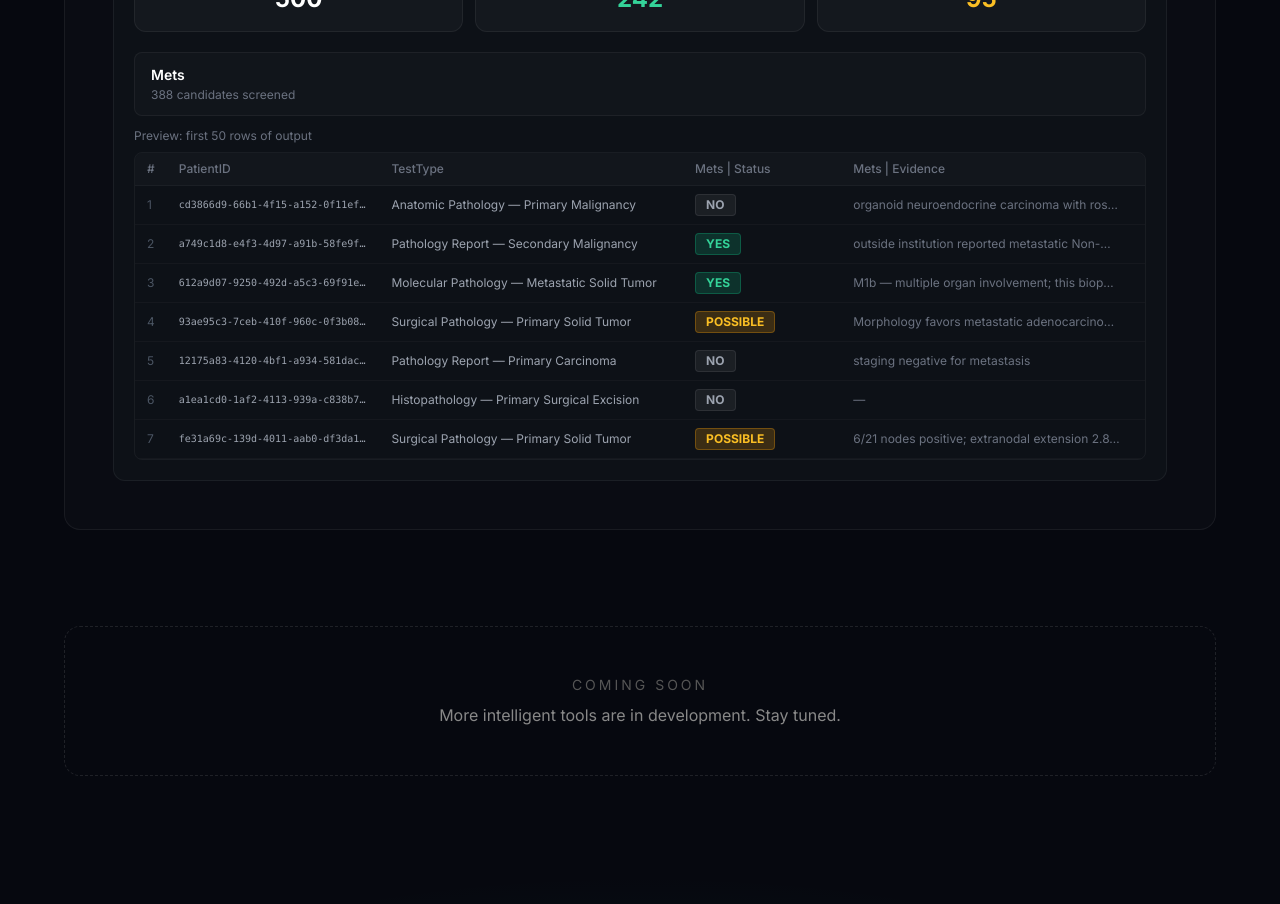
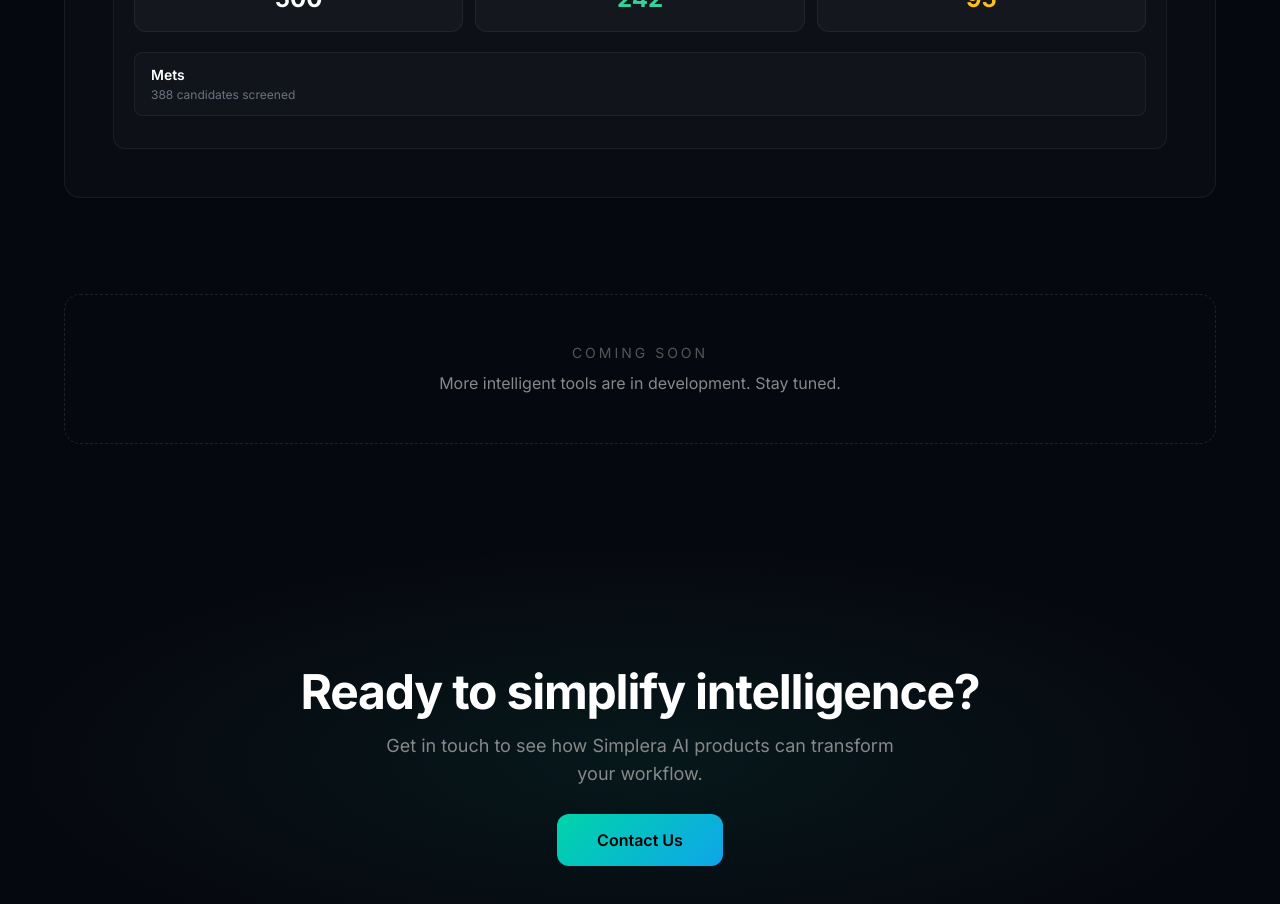
Before and after one commit to Simplera-AI/simplera-website, a Next.js app: page /products in a window 1280 px wide. Shown: the part 1360-2264 px from the top of the page. Built offline with nearby package versions, Linux system fonts and the light colour scheme.

Commit message:
Fix hero text 'complex' to 'complexity', remove results table from ClinDetect preview

```diff
--- a/components/home/Hero.tsx
+++ b/components/home/Hero.tsx
@@ -33,7 +33,7 @@ export default function Hero() {
         <h1 className="text-4xl md:text-6xl lg:text-7xl font-bold leading-[1.05] tracking-tight mb-6">
           AI tools that make
           <br />
-          <span className="gradient-text">complex simple</span>
+          <span className="gradient-text">complexity simple</span>
         </h1>
 
         {/* Subtitle */}
--- a/components/products/ProductCard.tsx
+++ b/components/products/ProductCard.tsx
@@ -32,37 +32,6 @@ const modes = [
   },
 ];
 
-const previewRows = [
-  { id: 1, patientId: "cd3866d9-66b1-4f15-a152-0f11ef08d691", testType: "Anatomic Pathology — Primary Malignancy", status: "NO", evidence: "organoid neuroendocrine carcinoma with ros…" },
-  { id: 2, patientId: "a749c1d8-e4f3-4d97-a91b-58fe9f5446a3", testType: "Pathology Report — Secondary Malignancy", status: "YES", evidence: "outside institution reported metastatic Non-…" },
-  { id: 3, patientId: "612a9d07-9250-492d-a5c3-69f91e733507", testType: "Molecular Pathology — Metastatic Solid Tumor", status: "YES", evidence: "M1b — multiple organ involvement; this biop…" },
-  { id: 4, patientId: "93ae95c3-7ceb-410f-960c-0f3b08d6ed2e", testType: "Surgical Pathology — Primary Solid Tumor", status: "POSSIBLE", evidence: "Morphology favors metastatic adenocarcino…" },
-  { id: 5, patientId: "12175a83-4120-4bf1-a934-581dacf58c66", testType: "Pathology Report — Primary Carcinoma", status: "NO", evidence: "staging negative for metastasis" },
-  { id: 6, patientId: "a1ea1cd0-1af2-4113-939a-c838b77584e6", testType: "Histopathology — Primary Surgical Excision", status: "NO", evidence: "—" },
-  { id: 7, patientId: "fe31a69c-139d-4011-aab0-df3da1d0d1fc", testType: "Surgical Pathology — Primary Solid Tumor", status: "POSSIBLE", evidence: "6/21 nodes positive; extranodal extension 2.8…" },
-];
-
-function StatusBadge({ status }: { status: string }) {
-  if (status === "YES") {
-    return (
-      <span className="inline-block px-2.5 py-0.5 rounded text-xs font-bold bg-emerald-500/20 text-emerald-400 border border-emerald-500/30">
-        YES
-      </span>
-    );
-  }
-  if (status === "POSSIBLE") {
-    return (
-      <span className="inline-block px-2.5 py-0.5 rounded text-xs font-bold bg-amber-500/20 text-amber-400 border border-amber-500/30">
-        POSSIBLE
-      </span>
-    );
-  }
-  return (
-    <span className="inline-block px-2.5 py-0.5 rounded text-xs font-bold bg-white/[0.06] text-gray-400 border border-white/[0.08]">
-      NO
-    </span>
-  );
-}
 
 export default function ProductCard() {
   const [openModes, setOpenModes] = useState<Set<string>>(
@@ -200,34 +169,6 @@ export default function ProductCard() {
                 <p className="text-xs text-gray-500 mt-0.5">388 candidates screened</p>
               </div>
 
-              {/* Table */}
-              <p className="text-xs text-gray-500 mb-2">Preview: first 50 rows of output</p>
-              <div className="overflow-x-auto rounded-lg border border-white/[0.05]">
-                <table className="w-full text-xs">
-                  <thead>
-                    <tr className="border-b border-white/[0.06] bg-white/[0.02]">
-                      <th className="px-3 py-2 text-left text-gray-500 font-medium w-6">#</th>
-                      <th className="px-3 py-2 text-left text-gray-500 font-medium">PatientID</th>
-                      <th className="px-3 py-2 text-left text-gray-500 font-medium hidden md:table-cell">TestType</th>
-                      <th className="px-3 py-2 text-left text-gray-500 font-medium">Mets | Status</th>
-                      <th className="px-3 py-2 text-left text-gray-500 font-medium hidden lg:table-cell">Mets | Evidence</th>
-                    </tr>
-                  </thead>
-                  <tbody>
-                    {previewRows.map((row) => (
-                      <tr key={row.id} className="border-b border-white/[0.03] hover:bg-white/[0.02]">
-                        <td className="px-3 py-2 text-gray-600">{row.id}</td>
-                        <td className="px-3 py-2 text-gray-400 font-mono text-[10px] max-w-[140px] truncate">{row.patientId}</td>
-                        <td className="px-3 py-2 text-gray-400 hidden md:table-cell max-w-[200px] truncate">{row.testType}</td>
-                        <td className="px-3 py-2">
-                          <StatusBadge status={row.status} />
-                        </td>
-                        <td className="px-3 py-2 text-gray-500 hidden lg:table-cell max-w-[200px] truncate">{row.evidence}</td>
-                      </tr>
-                    ))}
-                  </tbody>
-                </table>
-              </div>
             </div>
           </div>
 
```
